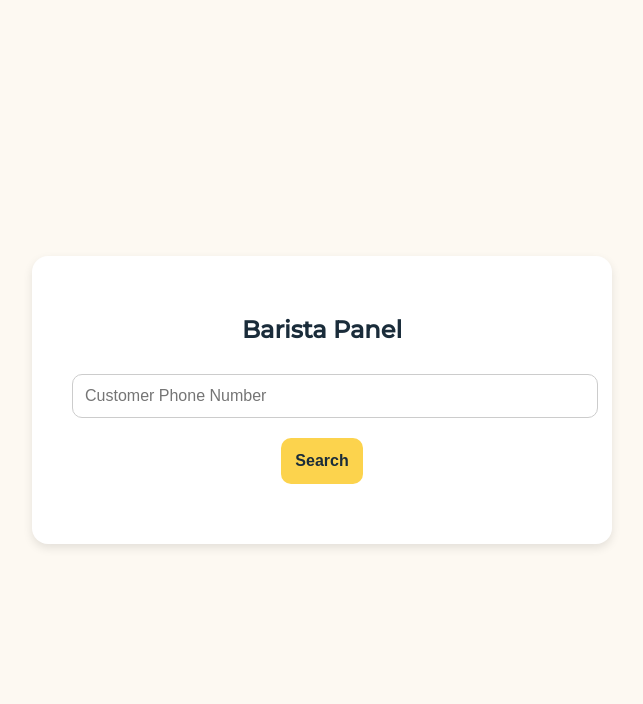
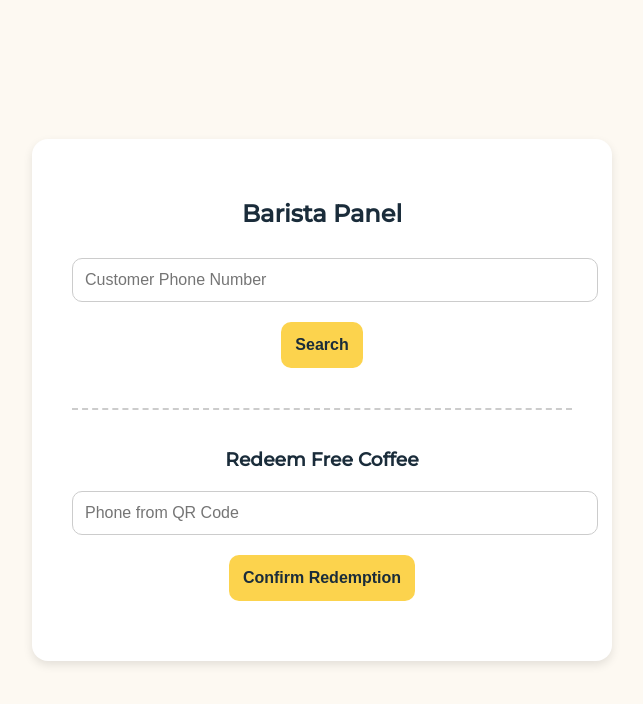
Before and after one commit to dmwaczak/yellow-dog-coffee, a Flask app: page /barista in a window 1280 px wide. Shown: the top 704 px of the page, without its empty margins (318-961 px from the left). Run offline with Flask 3, Linux system fonts and the light colour scheme; the visitor is signed in with stand-in values (Sample User, id 1); parts of the project's set-up code (start-up, migrations or seed data) failed here and were passed over.

Commit message:
barista and redeem features

```diff
--- a/app.py
+++ b/app.py
@@ -1,27 +1,26 @@
 import os
 import uuid
 import re
+import base64
+from io import BytesIO
 from flask import Flask, render_template, request, jsonify, redirect, session
 import firebase_admin
 from firebase_admin import credentials, firestore
+import qrcode
 
 app = Flask(__name__, template_folder="templates")
 app.secret_key = os.getenv("SECRET_KEY", "defaultsecret")
 
-# Firebase credentials
 firebase_creds_path = os.getenv("GOOGLE_APPLICATION_CREDENTIALS", "firebase_credentials.json")
-
 if not os.path.exists(firebase_creds_path):
     print(f"⚠️ Firebase credentials not found at {firebase_creds_path}! Make sure it's uploaded in Render Secrets.")
     exit(1)
-
 if not firebase_admin._apps:
     cred = credentials.Certificate(firebase_creds_path)
     firebase_admin.initialize_app(cred)
 
 db = firestore.client()
 
-# Helper: Clean phone number
 def clean_phone_number(phone):
     cleaned = re.sub(r'\D', '', phone)
     return cleaned[1:] if len(cleaned) == 11 and cleaned.startswith('1') else cleaned if len(cleaned) == 10 else None
@@ -103,6 +102,19 @@ def rewards():
 def menu():
     return render_template("menu.html")
 
+@app.route('/redeem-qr/<phone>')
+def redeem_qr(phone):
+    cleaned_phone = clean_phone_number(phone)
+    if not cleaned_phone:
+        return "Invalid phone.", 400
+
+    qr_img = qrcode.make(cleaned_phone)
+    buffered = BytesIO()
+    qr_img.save(buffered, format="PNG")
+    qr_data = base64.b64encode(buffered.getvalue()).decode()
+
+    return render_template("redeem.html", qr_data=qr_data)
+
 @app.route('/barista-login', methods=['GET', 'POST'])
 def barista_login():
     if request.method == 'POST':
@@ -158,12 +170,12 @@ def barista():
         except Exception as e:
             return jsonify({"error": f"Something went wrong: {e}"}), 500
 
-@app.route('/redeem', methods=['POST'])
-def redeem():
+@app.route('/redeem-check', methods=['POST'])
+def redeem_check():
     phone = request.form.get("phone")
     cleaned_phone = clean_phone_number(phone)
     if not cleaned_phone:
-        return "Invalid phone number.", 400
+        return "Invalid phone.", 400
 
     docs = db.collection("customers").where("phone", "==", cleaned_phone).get()
     if not docs:
@@ -172,7 +184,7 @@ def redeem():
     doc_ref = docs[0].reference
     doc_ref.update({"punches": 0})
 
-    return "Punches reset after redemption. Free coffee claimed!"
+    return "✅ Coffee redeemed. Punches reset."
 
 @app.route('/admin-add-punch', methods=['POST'])
 def admin_add_punch():
--- a/templates/barista.html
+++ b/templates/barista.html
@@ -57,6 +57,14 @@
     .hidden {
       display: none;
     }
+    .redeem-box {
+      margin-top: 40px;
+      padding-top: 20px;
+      border-top: 2px dashed #ccc;
+    }
+    .redeem-box h3 {
+      margin-bottom: 10px;
+    }
   </style>
 </head>
 <body>
@@ -76,6 +84,12 @@
       <input type="number" id="coffees" placeholder="Number of Coffees" min="1">
       <input type="number" id="amount" placeholder="Amount Spent ($)" step="0.01">
       <button onclick="logPurchase()">Add Purchase</button>
+    </div>
+
+    <div class="redeem-box">
+      <h3>Redeem Free Coffee</h3>
+      <input type="tel" id="redeem-phone" placeholder="Phone from QR Code">
+      <button onclick="redeemCoffee()">Confirm Redemption</button>
     </div>
 
     <div class="info" id="message"></div>
@@ -139,6 +153,29 @@
         msg.innerText = 'Something went wrong.';
       }
     }
+
+    async function redeemCoffee() {
+      const redeemPhone = document.getElementById('redeem-phone').value;
+      const msg = document.getElementById('message');
+
+      if (!redeemPhone) {
+        msg.innerText = 'Enter a phone number from the QR code.';
+        return;
+      }
+
+      try {
+        const response = await fetch('/redeem-check', {
+          method: 'POST',
+          headers: { 'Content-Type': 'application/x-www-form-urlencoded' },
+          body: `phone=${encodeURIComponent(redeemPhone)}`
+        });
+
+        const result = await response.text();
+        msg.innerText = result;
+      } catch (err) {
+        msg.innerText = 'Redemption failed. Please try again.';
+      }
+    }
   </script>
 </body>
 </html>
```
Also changed, not shown: templates/redeem.html (+19 -29 lines).
